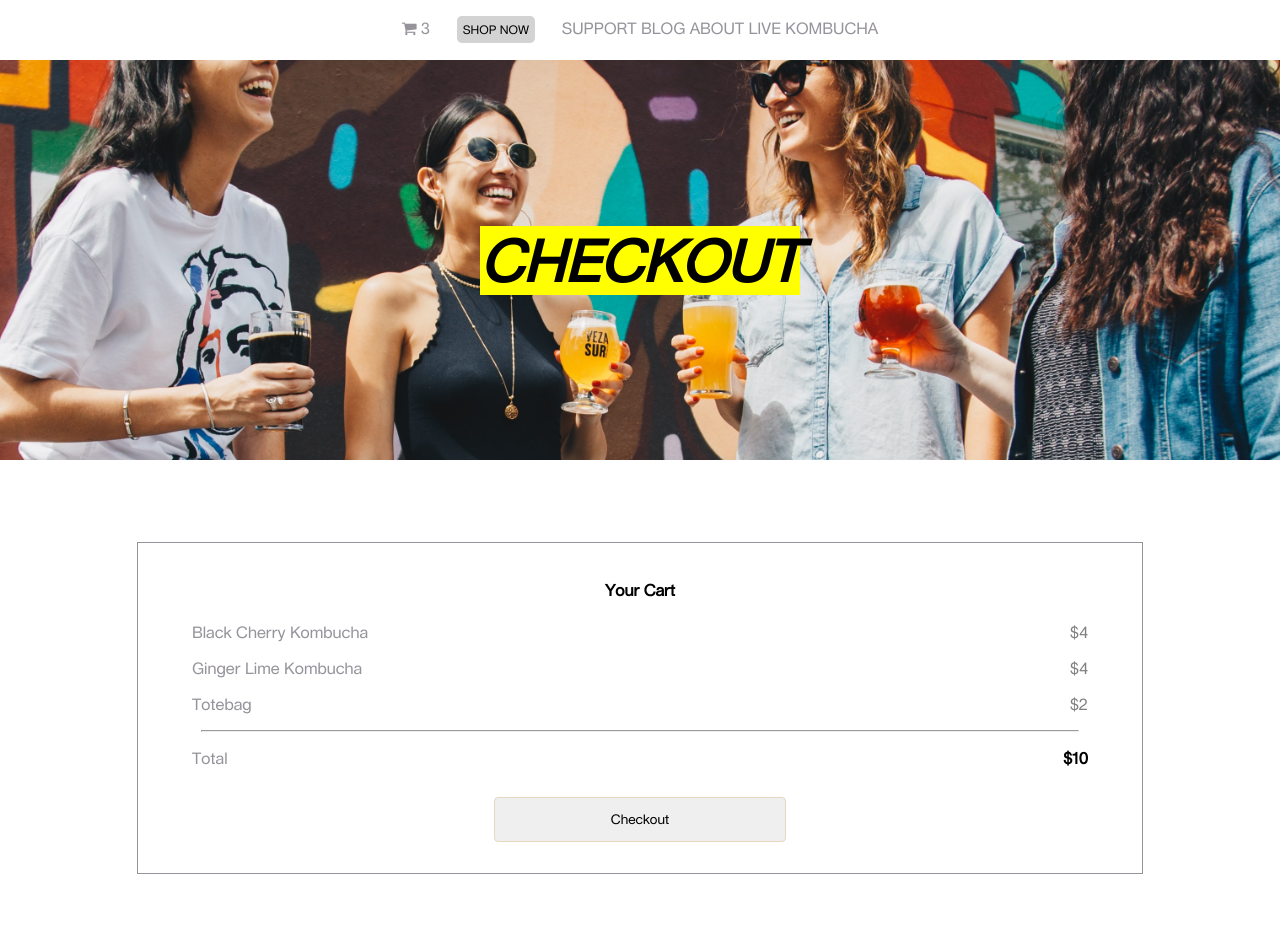
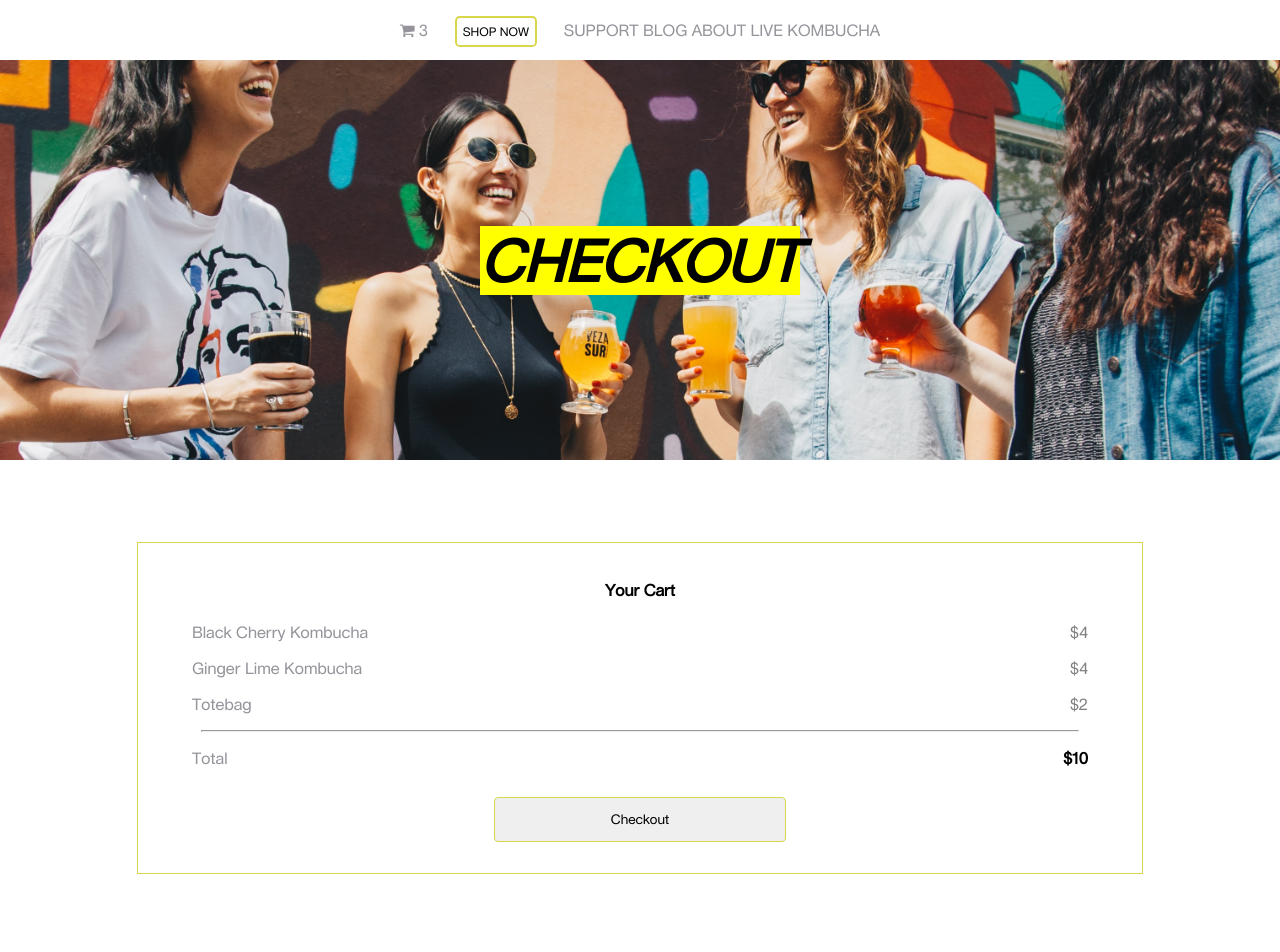
Before and after one commit to bryvnto/p02-company, a plain HTML site: page checkout.html in a window 1280 px wide. Shown: the top 952 px of the page. Drawn offline with Linux system fonts and the light colour scheme; files whose address does not match are found by name.

Commit message:
updated button colors

```diff
--- a/css/style.css
+++ b/css/style.css
@@ -62,6 +62,10 @@ h4 {
     font-family: 'lausanneregular', sans-serif;
 }
 
+body{
+    font-family:'lausanneregular', sans-serif;}
+
+
 p, code, table, form, ol, ul{
     margin-left: 2.4em;
     margin-right: 2.4em;
@@ -78,7 +82,7 @@ p {
 
 input {
     margin: 1em;
-    border-color: #E5D8BF;
+    border-color: #d8d74b;
 }
 
 ol {
@@ -87,14 +91,14 @@ ol {
 }
 
 input:hover {
-    background-color:#E5D8BF;
+    background-color:#d8d74b;
 }
 
 input{
     margin-bottom: 15px;
     width: 80%;
     padding: 1em;
-    border: 1px solid #E5D8BF;
+    border: 1px solid #d8d74b;
     border-radius: 4px;
     text-align:left;
 }
@@ -103,7 +107,7 @@ input{
     margin-bottom: 15px;
     width: 80%;
     padding: 1em;
-    border: 1px solid #96939B;
+    border: 1px solid #d8d74b;
 }
 
 table {
@@ -133,47 +137,15 @@ a {
 }
 
 a:hover {
-    color: #CEC2B8;
+    color: #d8d74b;
     text-decoration: underline;
 }
-/*
-.nav-button {
-    border: none;
-    color: black;/*#D19F74;
-    padding: 0.5em;
-    text-align: center;
-    text-decoration: none;
-    display:inline-block;
-    font-size: 0.75em;
-    margin-left: 1.4rem;
-    margin-right: 1.4rem;
-    margin-top: 1rem;
-    margin-bottom: 0.8rem;
-    float: right;
-} */
 
-/*
-.nav-button:hover {
-    border: none;
-    color: black;
-    background-color: #fefe33;
-    padding: 0.5em;
-    text-align: center;
-    text-decoration: none;
-    display:inline-block;
-    font-size: 0.75em;
-    font-style: italic;
-    margin-left: 1.4rem;
-    margin-right: 1.4rem;
-    margin-top: 1rem;
-    margin-bottom: 0.8rem;
-    float: right;
-}*/
 
 .add-button {
-    border: none;
+    border: 2px solid #d8d74b;
+    background-color:white;
     color: black;/*#D19F74;*/
-    background-color: lightgray;
     padding: 0.5em;
     text-align: center;
     text-decoration: none;
@@ -188,7 +160,7 @@ a:hover {
 }
 
 .add-button:hover {
-    border: 1px;
+    border: 2px solid #d8d74b;
     color: black;/*#D19F74;*/
     background-color: #fefe33;
     padding: 0.5em;
```
